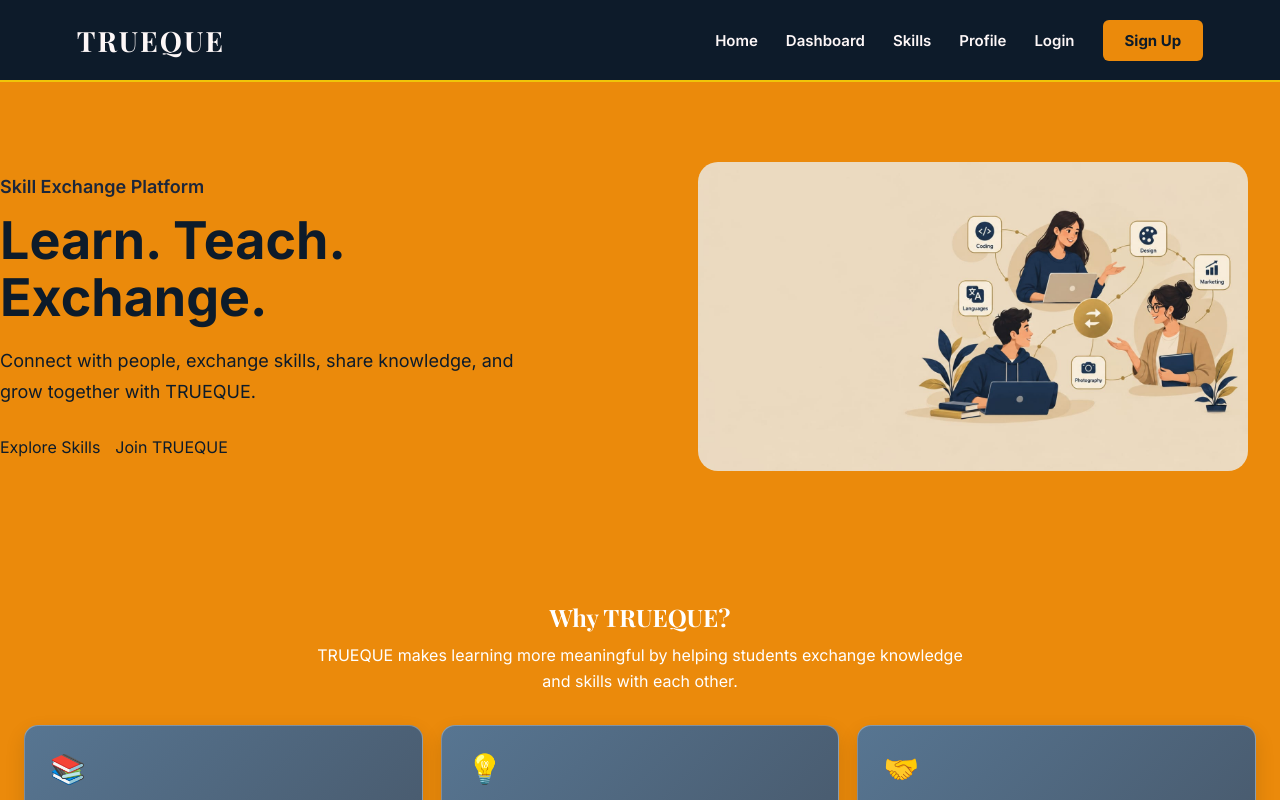
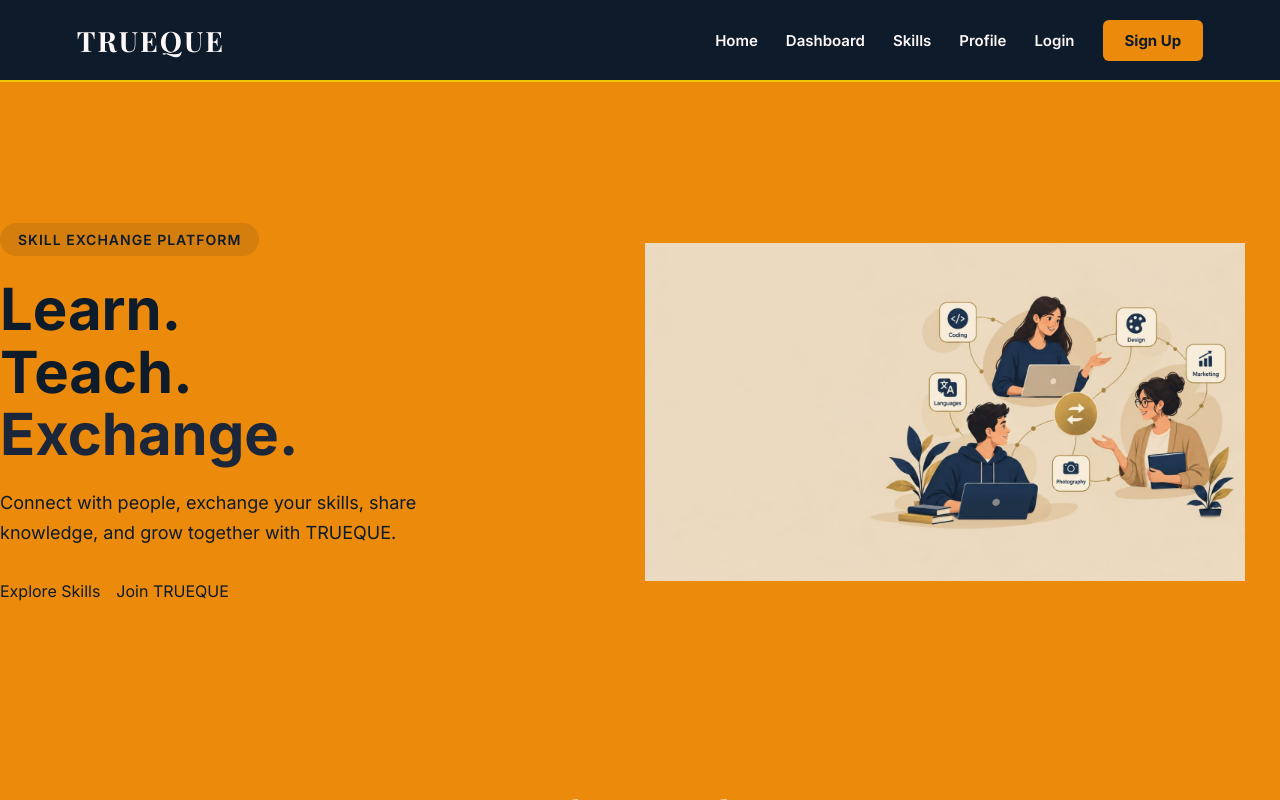
Before and after one commit to Sakeena19-cse/Trueque, a React (Vite) app: page / in a window 1280 px wide. Shown: the top 800 px of the page. Built offline with nearby package versions, Linux system fonts and the light colour scheme.

Commit message:
update Home.jsx

```diff
--- a/src/pages/Home.jsx
+++ b/src/pages/Home.jsx
@@ -7,44 +7,61 @@
     <div>
 
       {/* ================= HERO SECTION ================= */}
-
-      <section
+<section
   style={{
     background: "var(--tan)",
-    padding: "80px 0",
+    padding: "70px 0",
   }}
 >
   <div
     className="container"
     style={{
       display: "grid",
-      gridTemplateColumns: "1fr 1fr",
+      gridTemplateColumns: "0.9fr 1.1fr",
       alignItems: "center",
-      gap: "50px",
+      gap: "60px",
+      minHeight: "520px",
     }}
   >
-    {/* Left side - Text */}
-    <div>
-      <p
+    {/* LEFT - CONTENT */}
+    <div
+      style={{
+        maxWidth: "560px",
+        textAlign: "left",
+      }}
+    >
+      <div
         style={{
-          color: "var(--dark-blue)",
+          display: "inline-block",
+          padding: "8px 18px",
+          borderRadius: "30px",
+          background: "rgba(13, 27, 42, 0.1)",
+          color: "var(--oxford-blue)",
           fontWeight: "600",
-          fontSize: "18px",
-          marginBottom: "15px",
+          fontSize: "14px",
+          letterSpacing: "1px",
+          marginBottom: "22px",
         }}
       >
-        Skill Exchange Platform
-      </p>
+        SKILL EXCHANGE PLATFORM
+      </div>
 
       <h1
         style={{
           color: "var(--oxford-blue)",
-          fontSize: "52px",
-          lineHeight: "1.1",
-          marginBottom: "20px",
+          fontSize: "58px",
+          lineHeight: "1.08",
+          margin: "0 0 22px",
+          fontWeight: "700",
         }}
       >
-        Learn. Teach. Exchange.
+        Learn.
+        <br />
+        Teach.
+        <br />
+        <span style={{ color: "var(--dark-blue)" }}>
+          Exchange.
+        </span>
       </h1>
 
       <p
@@ -52,15 +69,22 @@
           color: "var(--oxford-blue)",
           fontSize: "18px",
           lineHeight: "1.7",
-          maxWidth: "550px",
-          marginBottom: "30px",
+          maxWidth: "500px",
+          margin: "0 0 32px",
         }}
       >
-        Connect with people, exchange skills, share knowledge,
-        and grow together with TRUEQUE.
+        Connect with people, exchange your skills, share
+        knowledge, and grow together with TRUEQUE.
       </p>
 
-      <div style={{ display: "flex", gap: "15px", flexWrap: "wrap" }}>
+      <div
+        style={{
+          display: "flex",
+          gap: "16px",
+          alignItems: "center",
+          flexWrap: "wrap",
+        }}
+      >
         <Link to="/matching" className="btn btn-primary">
           Explore Skills
         </Link>
@@ -71,7 +95,7 @@
       </div>
     </div>
 
-    {/* Right side - TRUEQUE picture */}
+    {/* RIGHT - PICTURE */}
     <div
       style={{
         display: "flex",
@@ -84,14 +108,42 @@
         alt="TRUEQUE Skill Exchange"
         style={{
           width: "100%",
-          maxWidth: "550px",
+          maxWidth: "600px",
           height: "auto",
           display: "block",
-          borderRadius: "20px",
         }}
       />
     </div>
   </div>
+
+  {/* MOBILE RESPONSIVE */}
+  <style>{`
+    @media (max-width: 768px) {
+      .container {
+        grid-template-columns: 1fr !important;
+        gap: 35px !important;
+        text-align: center !important;
+      }
+
+      .container > div:first-child {
+        text-align: center !important;
+        margin: auto;
+      }
+
+      .container h1 {
+        font-size: 44px !important;
+      }
+
+      .container p {
+        margin-left: auto !important;
+        margin-right: auto !important;
+      }
+
+      .container > div:last-child {
+        order: -1;
+      }
+    }
+  `}</style>
 </section>
 
 
```
